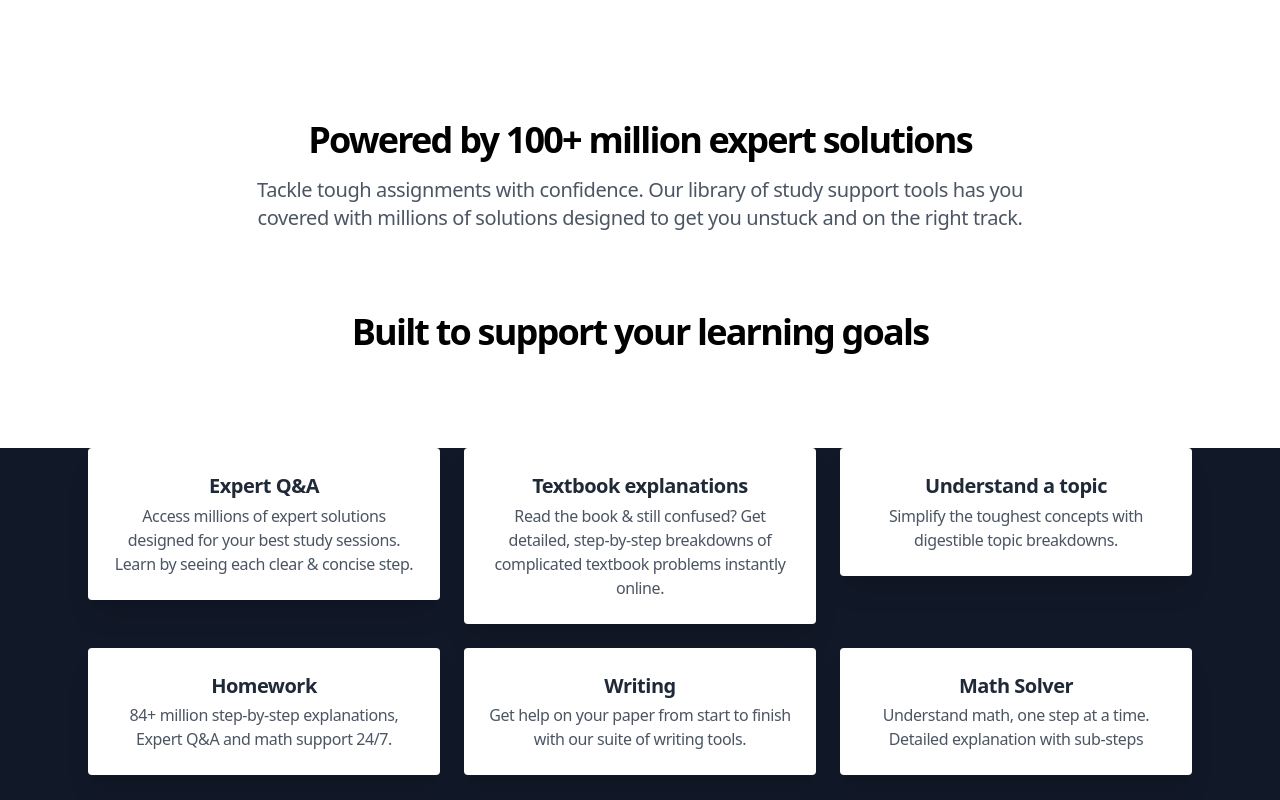
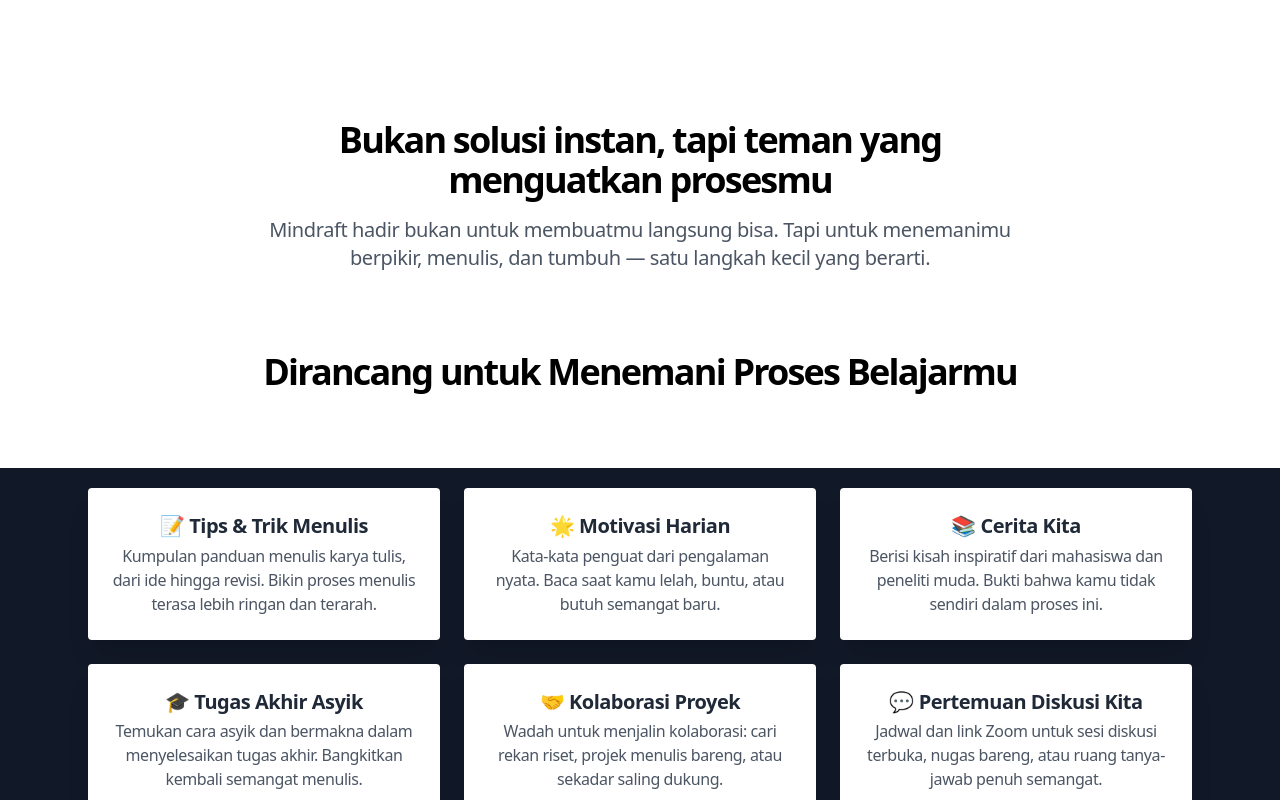
Before and after one commit to lailaroikha/mindraf, a Next.js app: page / in a window 1280 px wide. Shown: the part 1000-1800 px from the top of the page. Built offline with nearby package versions, Linux system fonts and the light colour scheme.

Commit message:
edit blocks

```diff
--- a/components/features-blocks.tsx
+++ b/components/features-blocks.tsx
@@ -11,12 +11,12 @@ export default function FeaturesBlocks() {
 
             {/* Section header */}
             <div className="max-w-3xl mx-auto text-center pb-12 md:pb-20">
-              <h2 className="h2 text-3xl font-bold mb-4">Powered by 100+ million expert solutions</h2>
-              <p className="text-xl text-gray-600">Tackle tough assignments with confidence. Our library of study support tools has you covered with millions of solutions designed to get you unstuck and on the right track.</p>
+              <h2 className="h2 text-3xl font-bold mb-4">Bukan solusi instan, tapi teman yang menguatkan prosesmu</h2>
+              <p className="text-xl text-gray-600">Mindraft hadir bukan untuk membuatmu langsung bisa. Tapi untuk menemanimu berpikir, menulis, dan tumbuh — satu langkah kecil yang berarti.</p>
             </div>
 
             <div className="max-w-3xl mx-auto text-center pb-12 md:pb-20">
-              <h2 className="h2 text-3xl font-bold mb-4">Built to support your learning goals</h2>
+              <h2 className="h2 text-3xl font-bold mb-4">Dirancang untuk Menemani Proses Belajarmu</h2>
 
             </div>
 
@@ -25,38 +25,38 @@ export default function FeaturesBlocks() {
 
               {/* 1st item */}
               <div className="relative flex flex-col items-center p-6 bg-white rounded shadow-xl">
-                <h4 className="text-gray-800 text-xl font-bold leading-snug tracking-tight mb-1">Expert Q&A</h4>
-                <p className="text-gray-600 text-center">Access millions of expert solutions designed for your best study sessions. Learn by seeing each clear & concise step.</p>
+                <h4 className="text-gray-800 text-xl font-bold leading-snug tracking-tight mb-1">📝 Tips & Trik Menulis</h4>
+                <p className="text-gray-600 text-center">Kumpulan panduan menulis karya tulis, dari ide hingga revisi. Bikin proses menulis terasa lebih ringan dan terarah.</p>
               </div>
 
               {/* 2nd item */}
               <div className="relative flex flex-col items-center p-6 bg-white rounded shadow-xl">
-                <h4 className="text-gray-800 text-xl font-bold leading-snug tracking-tight mb-1">Textbook explanations</h4>
-                <p className="text-gray-600 text-center">Read the book & still confused? Get detailed, step-by-step breakdowns of complicated textbook problems instantly online.</p>
+                <h4 className="text-gray-800 text-xl font-bold leading-snug tracking-tight mb-1">🌟 Motivasi Harian</h4>
+                <p className="text-gray-600 text-center">Kata-kata penguat dari pengalaman nyata. Baca saat kamu lelah, buntu, atau butuh semangat baru.</p>
               </div>
 
               {/* 3rd item */}
               <div className="relative flex flex-col items-center p-6 bg-white rounded shadow-xl">
-                <h4 className="text-gray-800 text-xl font-bold leading-snug tracking-tight mb-1">Understand a topic</h4>
-                <p className="text-gray-600 text-center">Simplify the toughest concepts with digestible topic breakdowns.</p>
+                <h4 className="text-gray-800 text-xl font-bold leading-snug tracking-tight mb-1">📚 Cerita Kita</h4>
+                <p className="text-gray-600 text-center">Berisi kisah inspiratif dari mahasiswa dan peneliti muda. Bukti bahwa kamu tidak sendiri dalam proses ini.</p>
               </div>
 
               {/* 4th item */}
               <div className="relative flex flex-col items-center p-6 bg-white rounded shadow-xl">
-                <h4 className="text-gray-800 text-xl font-bold leading-snug tracking-tight mb-1">Homework</h4>
-                <p className="text-gray-600 text-center">84+ million step-by-step explanations, Expert Q&A and math support 24/7.</p>
+                <h4 className="text-gray-800 text-xl font-bold leading-snug tracking-tight mb-1">🎓 Tugas Akhir Asyik</h4>
+                <p className="text-gray-600 text-center">Temukan cara asyik dan bermakna dalam menyelesaikan tugas akhir. Bangkitkan kembali semangat menulis.</p>
               </div>
 
               {/* 5th item */}
               <div className="relative flex flex-col items-center p-6 bg-white rounded shadow-xl">
-                <h4 className="text-gray-800 text-xl font-bold leading-snug tracking-tight mb-1">Writing</h4>
-                <p className="text-gray-600 text-center">Get help on your paper from start to finish with our suite of writing tools.</p>
+                <h4 className="text-gray-800 text-xl font-bold leading-snug tracking-tight mb-1">🤝 Kolaborasi Proyek</h4>
+                <p className="text-gray-600 text-center">Wadah untuk menjalin kolaborasi: cari rekan riset, projek menulis bareng, atau sekadar saling dukung.</p>
               </div>
 
               {/* 6th item */}
               <div className="relative flex flex-col items-center p-6 bg-white rounded shadow-xl">
-                <h4 className="text-gray-800 text-xl font-bold leading-snug tracking-tight mb-1">Math Solver</h4>
-                <p className="text-gray-600 text-center">Understand math, one step at a time. Detailed explanation with sub-steps</p>
+                <h4 className="text-gray-800 text-xl font-bold leading-snug tracking-tight mb-1">💬 Pertemuan Diskusi Kita</h4>
+                <p className="text-gray-600 text-center">Jadwal dan link Zoom untuk sesi diskusi terbuka, nugas bareng, atau ruang tanya-jawab penuh semangat.</p>
               </div>
             </div>
           </div>
```
